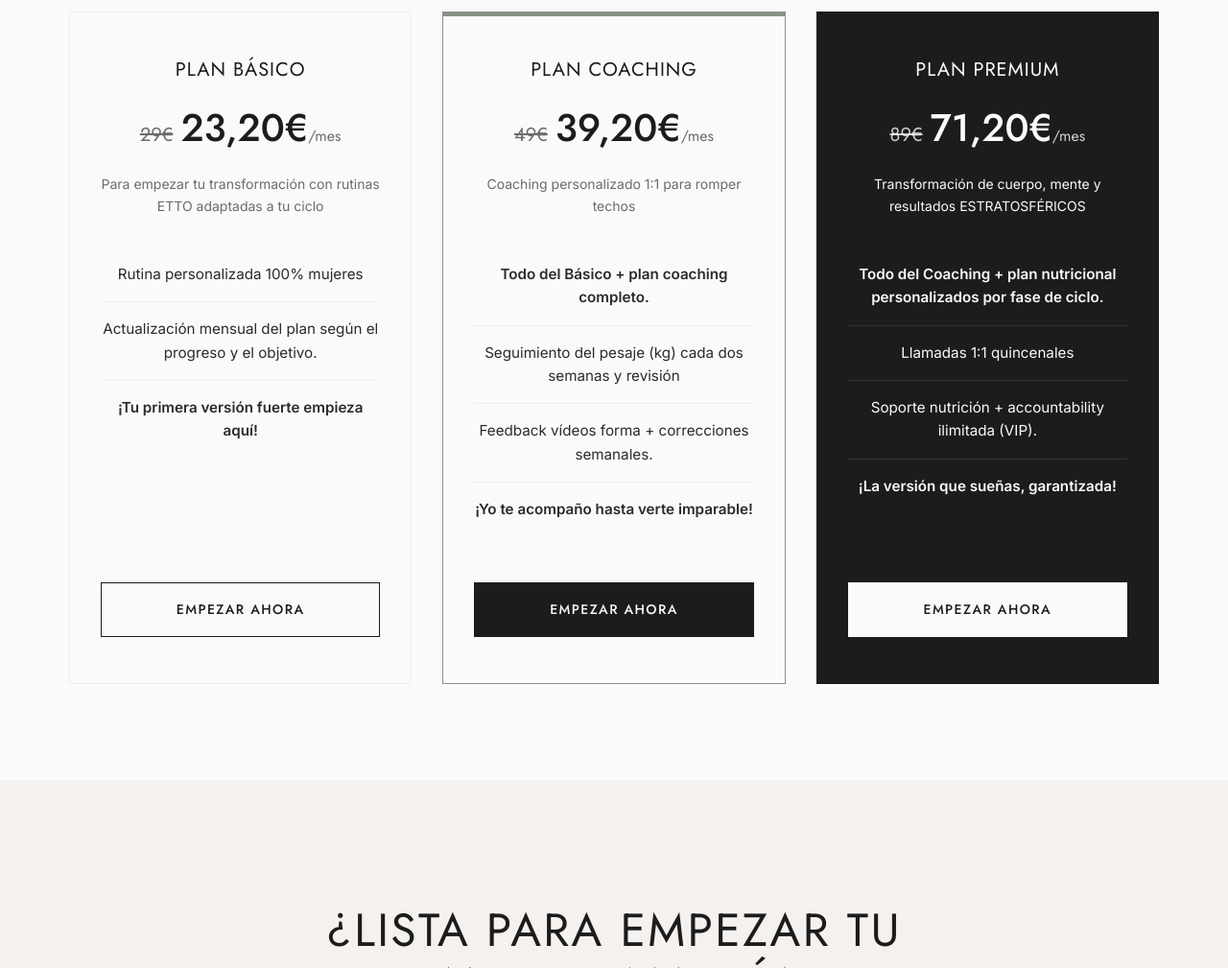
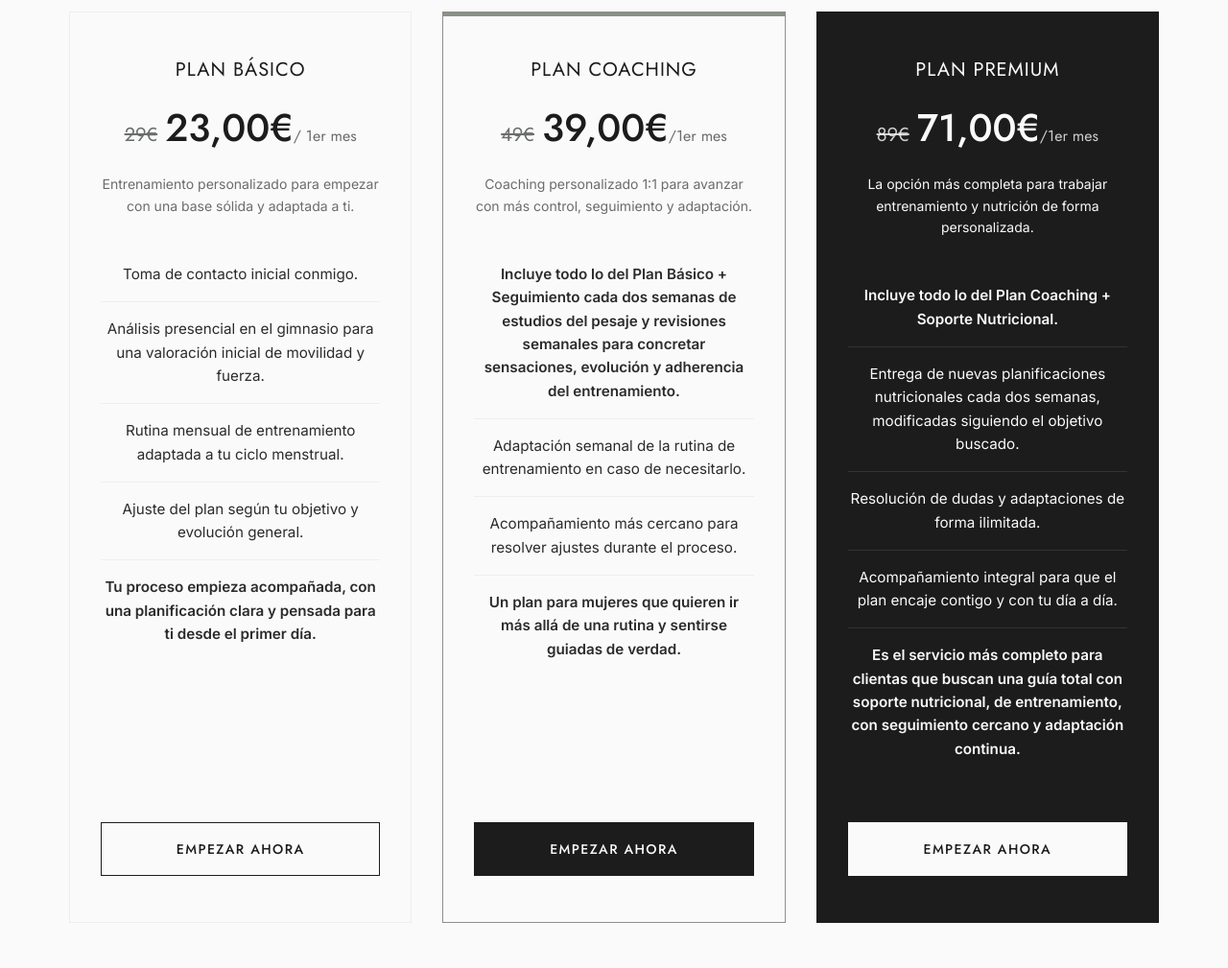
Before and after one commit to FaridAmagua/Template-Coach-Online, a website: page index.html in a window 1280 px wide. Shown: the part 1660-2669 px from the top of the page at 96% size. Drawn offline with Linux system fonts and the light colour scheme.

Commit message:
Cambios planes

```diff
--- a/index.html
+++ b/index.html
@@ -115,13 +115,15 @@
                 <div class="plan-card reveal fade-up delay-1">
                     <div class="plan-header">
                         <h3>PLAN BÁSICO</h3>
-                        <div class="plan-price"><span class="old-price">29€</span>23,20€<span>/mes</span></div>
-                        <p class="plan-desc">Para empezar tu transformación con rutinas ETTO adaptadas a tu ciclo</p>
+                        <div class="plan-price"><span class="old-price">29€</span>23,00€<span>/ 1er mes</span></div>
+                        <p class="plan-desc">Entrenamiento personalizado para empezar con una base sólida y adaptada a ti.</p>
                     </div>
                     <ul class="plan-features">
-                        <li>Rutina personalizada 100% mujeres</li>
-                        <li>Actualización mensual del plan según el progreso y el objetivo.</li>
-                        <li><strong>¡Tu primera versión fuerte empieza aquí!</strong></li>
+                        <li>Toma de contacto inicial conmigo.</li>
+                        <li>Análisis presencial en el gimnasio para una valoración inicial de movilidad y fuerza.</li>
+                        <li>Rutina mensual de entrenamiento adaptada a tu ciclo menstrual.</li>
+                        <li>Ajuste del plan según tu objetivo y evolución general.</li>
+                        <li><strong>Tu proceso empieza acompañada, con una planificación clara y pensada para ti desde el primer día.</strong></li>
                     </ul>
                     <a href="#contacto" class="btn btn-outline plan-btn">EMPEZAR AHORA</a>
                 </div>
@@ -131,14 +133,14 @@
                     <div class="plan-accent-bar"></div>
                     <div class="plan-header">
                         <h3>PLAN COACHING</h3>
-                        <div class="plan-price"><span class="old-price">49€</span>39,20€<span>/mes</span></div>
-                        <p class="plan-desc">Coaching personalizado 1:1 para romper techos</p>
+                        <div class="plan-price"><span class="old-price">49€</span>39,00€<span>/1er mes</span></div>
+                        <p class="plan-desc">Coaching personalizado 1:1 para avanzar con más control, seguimiento y adaptación.</p>
                     </div>
                     <ul class="plan-features">
-                        <li><strong>Todo del Básico + plan coaching completo.</strong></li>
-                        <li>Seguimiento del pesaje (kg) cada dos semanas y revisión</li>
-                        <li>Feedback vídeos forma + correcciones semanales.</li>
-                        <li><strong>¡Yo te acompaño hasta verte imparable!</strong></li>
+                        <li><strong>Incluye todo lo del Plan Básico + Seguimiento cada dos semanas de estudios del pesaje y revisiones semanales para concretar sensaciones, evolución y adherencia del entrenamiento.</strong></li>
+                        <li>Adaptación semanal de la rutina de entrenamiento en caso de necesitarlo.</li>
+                        <li>Acompañamiento más cercano para resolver ajustes durante el proceso.</li>
+                        <li><strong>Un plan para mujeres que quieren ir más allá de una rutina y sentirse guiadas de verdad.</strong></li>
                     </ul>
                     <a href="#contacto" class="btn btn-primary plan-btn">EMPEZAR AHORA</a>
                 </div>
@@ -147,14 +149,15 @@
                 <div class="plan-card premium-card reveal fade-up delay-3">
                     <div class="plan-header">
                         <h3>PLAN PREMIUM</h3>
-                        <div class="plan-price"><span class="old-price">89€</span>71,20€<span>/mes</span></div>
-                        <p class="plan-desc">Transformación de cuerpo, mente y resultados ESTRATOSFÉRICOS</p>
+                        <div class="plan-price"><span class="old-price">89€</span>71,00€<span>/1er mes</span></div>
+                        <p class="plan-desc">La opción más completa para trabajar entrenamiento y nutrición de forma personalizada.</p>
                     </div>
                     <ul class="plan-features">
-                        <li><strong>Todo del Coaching + plan nutricional personalizados por fase de ciclo.</strong></li>
-                        <li>Llamadas 1:1 quincenales</li>
-                        <li>Soporte nutrición + accountability ilimitada (VIP).</li>
-                        <li><strong>¡La versión que sueñas, garantizada!</strong></li>
+                        <li><strong>Incluye todo lo del Plan Coaching + Soporte Nutricional.</strong></li>
+                        <li>Entrega de nuevas planificaciones nutricionales cada dos semanas, modificadas siguiendo el objetivo buscado.</li>
+                        <li>Resolución de dudas y adaptaciones de forma ilimitada.</li>
+                        <li>Acompañamiento integral para que el plan encaje contigo y con tu día a día.</li>
+                        <li><strong>Es el servicio más completo para clientas que buscan una guía total con soporte nutricional, de entrenamiento, con seguimiento cercano y adaptación continua.</strong></li>
                     </ul>
                     <a href="#contacto" class="btn btn-primary inverted plan-btn">EMPEZAR AHORA</a>
                 </div>
```
